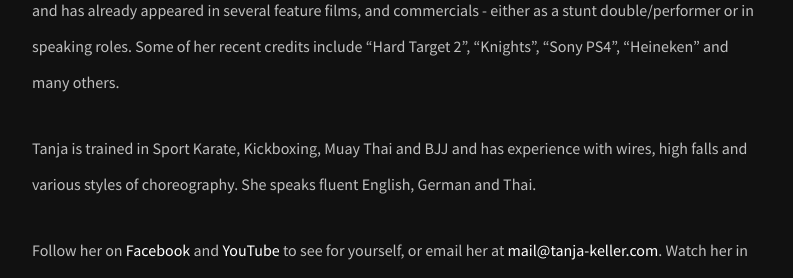
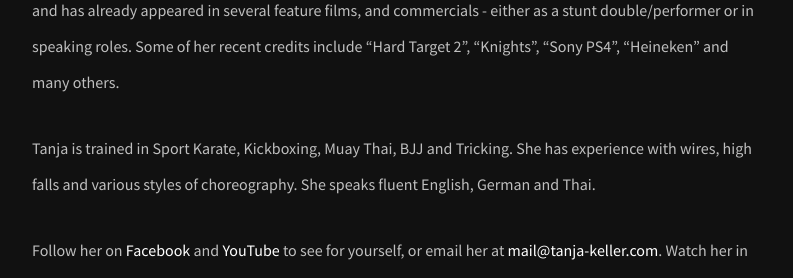
Before and after one commit to SiamKreative/tanja-keller.com, a website: page src/index.html in a window 1280 px wide. Shown: the part 1200-1478 px from the top of the page, without its empty margins (243-1036 px from the left). Drawn offline with nearby package versions, Linux system fonts and the light colour scheme; a web font is replaced by a local one.

Commit message:
Update bio

```diff
--- a/src/index.html
+++ b/src/index.html
@@ -135,7 +135,7 @@
 					<p>Tanja Keller is a German born stunt woman, action performer and actress.</p>
 					<p>Trained since the age of 7, Tanja is an accomplished Martial Artist, winning numerous titles in forms and fighting all over the world.</p>
 					<p>In 2014, whilst performing on live shows across Europe, she gained her first film credit in the action movie "Ultimate Justice" as a stunt performer. The following year she relocated to Thailand to pursue her passion, and has already appeared in several feature films, and commercials - either as a stunt double/performer or in speaking roles. Some of her recent credits include “Hard Target 2”, “Knights”, “Sony PS4”, “Heineken” and many others.</p>
-					<p>Tanja is trained in Sport Karate, Kickboxing, Muay Thai and BJJ and has experience with wires, high falls and various styles of choreography. She speaks fluent English, German and Thai.</p>
+					<p>Tanja is trained in Sport Karate, Kickboxing, Muay Thai, BJJ and Tricking. She has experience with wires, high falls and various styles of choreography. She speaks fluent English, German and Thai.</p>
 					<p>Follow her on <a href="https://www.facebook.com/tanjakellerofficial/">Facebook</a> and <a href="https://www.youtube.com/channel/UC3NdpfBIbmDvRTT3C2ZEq9g">YouTube</a> to see for yourself, or email her at <a href="mailto:mail@tanja-keller.com">mail@tanja-keller.com</a>. Watch her in action below:</p>
 				</div>
 			</div>
```
